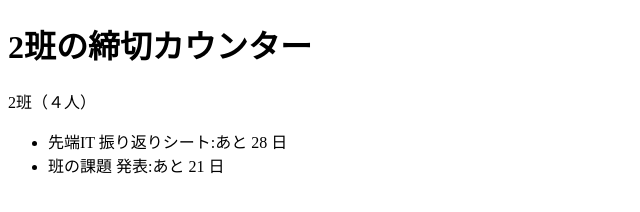
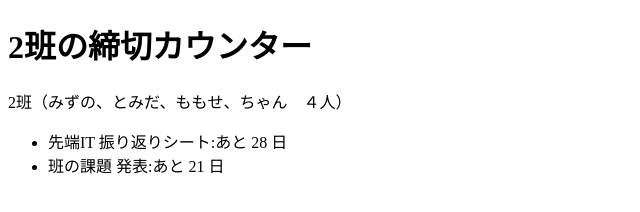
Before and after one commit to neec-sentan-it-2026/team02-deadline, a website: page public/index.html in a window 1280 px wide. Shown: the whole page, without its empty margins (0-640 px from the left). Drawn offline with Linux system fonts and the light colour scheme.

Commit message:
班員の名前を追加

```diff
--- a/public/index.html
+++ b/public/index.html
@@ -7,7 +7,7 @@
 </head>
 <body>
   <h1>2班の締切カウンター</h1>
-  <p>2班（４人）</p>
+  <p>2班（みずの、とみだ、ももせ、ちゃん　４人）</p>
   <ul id="list"></ul>
   <script type="module">
     import { daysUntil } from './deadline.js';
```
